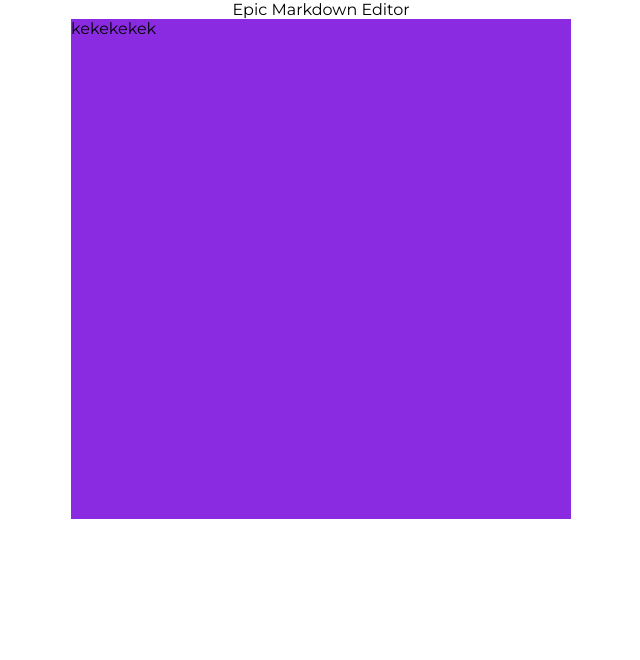
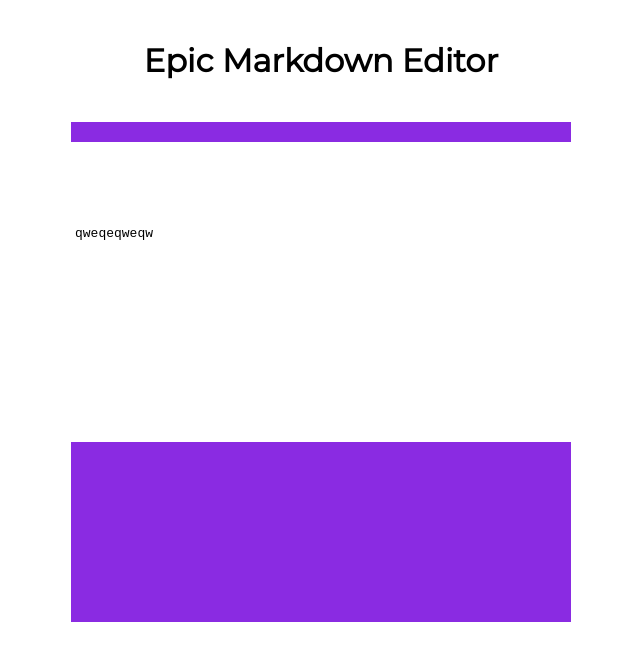
Before and after one commit to razergom/plain-markdown-editor, a React (Create React App) app: page / in a window 1280 px wide. Shown: the top 660 px of the page, without its empty margins (319-959 px from the left). Built offline with nearby package versions, Linux system fonts and the light colour scheme.

Commit message:
initial codemirror setup

```diff
--- a/package.json
+++ b/package.json
@@ -42,5 +42,9 @@
       "last 1 firefox version",
       "last 1 safari version"
     ]
+  },
+  "devDependencies": {
+    "sass": "^1.32.8",
+    "sass-loader": "^11.0.1"
   }
 }
--- a/src/App/App.tsx
+++ b/src/App/App.tsx
@@ -4,7 +4,7 @@ import styles from './styles.module.scss'
 
 export const App = () => (
     <div className={styles.editorWrapper}>
-        <div>Epic Markdown Editor</div>
-        <Editor />
+        <h1>Epic Markdown Editor</h1>
+        <Editor content={'qweqeqweqw'} onChangeContent={() => {}} />
     </div>
 )
--- a/src/App/styles.module.scss
+++ b/src/App/styles.module.scss
@@ -1,6 +1,12 @@
 .editorWrapper {
+  margin-top: 20px;
+
   display: flex;
   flex-direction: column;
   justify-content: center;
   align-items: center;
+
+  div {
+    margin-top: 20px;
+  }
 }
--- a/src/Components/Editor/Editor.tsx
+++ b/src/Components/Editor/Editor.tsx
@@ -1,6 +1,21 @@
 import React from 'react'
+import { Controlled as ControlledEditor } from "react-codemirror2";
+import 'codemirror/lib/codemirror.css'
+import 'codemirror/theme/material.css'
+import 'codemirror/mode/markdown/markdown'
 import styles from './styles.module.scss'
 
-export const Editor = () => (
-    <div className={styles.editor}>kekekekek</div>
-)
+type EditorProps = {
+    content: string
+    onChangeContent: (content: string) => void
+}
+
+export const Editor = (props: EditorProps) => {
+    const { content, onChangeContent } = props
+
+    return (
+        <div className={styles.editor}>
+            <ControlledEditor onBeforeChange={onChangeContent} value={content} />
+        </div>
+    )
+}
--- a/src/index.tsx
+++ b/src/index.tsx
@@ -1,7 +1,7 @@
 import React from 'react';
 import ReactDOM from 'react-dom';
 import { App } from "./App";
-require('./index.scss');
+import './index.scss'
 
 ReactDOM.render(
   <React.StrictMode>
```
Also changed, not shown: 1 other file (tests, documents, lock files or other folders).
